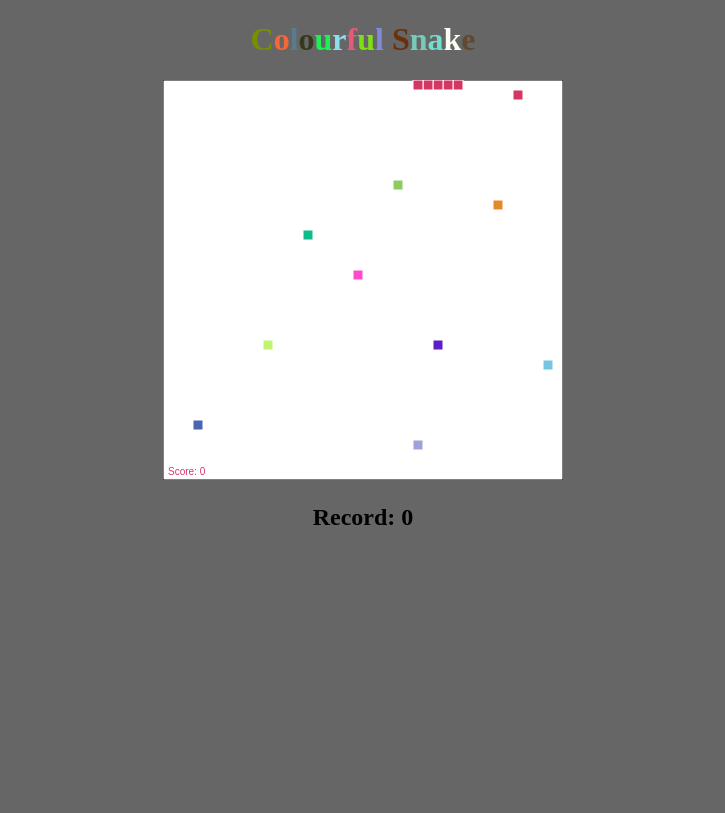
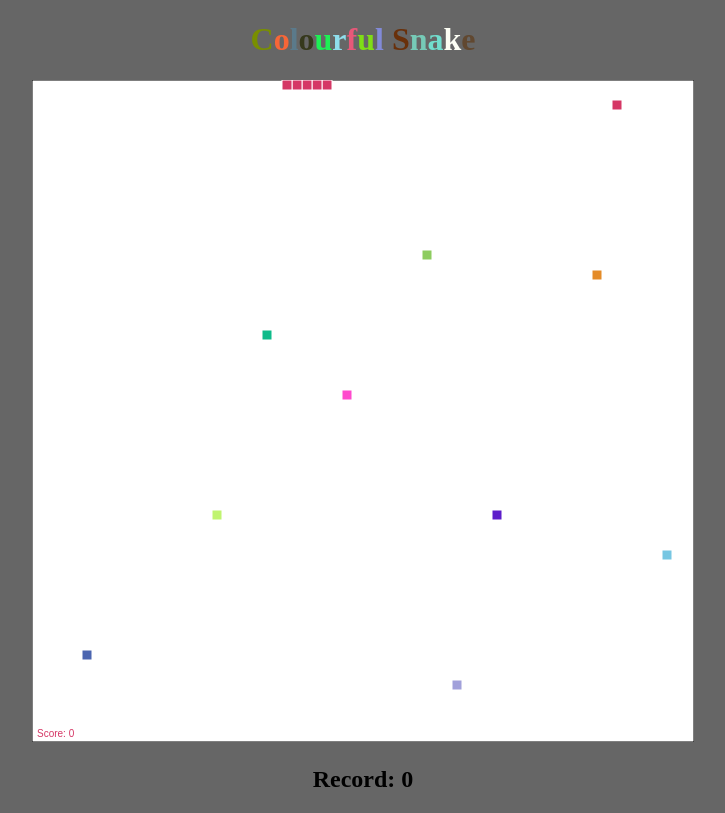
Before and after one commit to Xatpy/colorfulSnake, a plain HTML site: page index.html in a window 1280 px wide. Shown: the whole page, without its empty margins (277-1002 px from the left). Drawn offline with nearby package versions, Linux system fonts and the light colour scheme.

Commit message:
addin index.html changes

```diff
--- a/index.html
+++ b/index.html
@@ -9,8 +9,7 @@
 		background-color: 'black';
 		text-align: center;
 	}
-	.game
-	{
+	.game {
 		margin: 0 auto;
 		/*width: 450px;*/
 	}
@@ -30,7 +29,8 @@
 				return '#'+(0x1000000+(Math.random())*0xffffff).toString(16).substr(1,6);
 			}
 
-			var txt = " <span style='color:"+createRandomColor()+"'>C</span>" +
+			var txt =
+			 "<span style='color:" + createRandomColor() + "'>C</span>" +
 			 "<span style='color:" + createRandomColor() + "'>o</span>" +
 			 "<span style='color:" + createRandomColor() + "'>l</span>" +
 			 "<span style='color:" + createRandomColor() + "'>o</span>" +
@@ -50,7 +50,7 @@
 		</script>
 
 		<div class="game">
-			<canvas id="snake" width="400" height="400"></canvas>
+			<canvas id="snake" width="600" height="600"></canvas>
 			<!--<canvas id="snake"></canvas>-->
 		</div>
 
--- a/snake.js
+++ b/snake.js
@@ -8,6 +8,8 @@ $(document).on('ready', function() {
 	//Obtenemos el ancho y alto de nuestro canvas.
 	var width = $("#snake").width();
 	var height = $("#snake").height();
+
+	var varScreen = true;
 
 	var numCellsWidth, numCellsHeight;
 
@@ -22,7 +24,6 @@ $(document).on('ready', function() {
 	var food;
 	var listFood = [];
 	var numFood = 10;
-
 
 	var score;
 	var level = 5; //Speed level
@@ -76,7 +77,15 @@ $(document).on('ready', function() {
 	}
 
  	function initialSettings() {
- 		//alert('width:' + document.body.clientWidth + '   : height:' + document.body.clientHeight);
+ 		if (varScreen) {
+	 		alert('width:' + document.body.clientWidth + '   : height:' + document.body.clientHeight);
+	 		var size = (document.body.clientHeight <= document.body.clientWidth ? document.body.clientHeight : document.body.clientWidth);
+
+			var canvas = document.getElementById('snake');
+			canvas.width = canvas.height = size;
+
+			width = height = size;
+		}
  	}
 
 	function initListeners() {
@@ -312,8 +321,7 @@ $(document).on('ready', function() {
 	$("#snake").mousedown(function (mouseEvent) {
             var position = getPosition(mouseEvent, sigCanvas);
             d = checkQuadrant(position);
-            //console.log (position.X + ' ' + position.Y);
-            console.log('cuadrante: ' + d);
+            //console.log('cuadrante: ' + d);
         });
 
 	function update() {
@@ -426,7 +434,6 @@ $(document).on('ready', function() {
 		var scoreText = "Score: " + score;
 		context.fillText(scoreText, 5, height - 5);
 
-		//paintCell(food.x, food.y, 'red');
 		for (var i = 0; i < numFood; ++i) {
 			paintCell(listFood[i].x, listFood[i].y, listFood[i].color);
 		}
```
